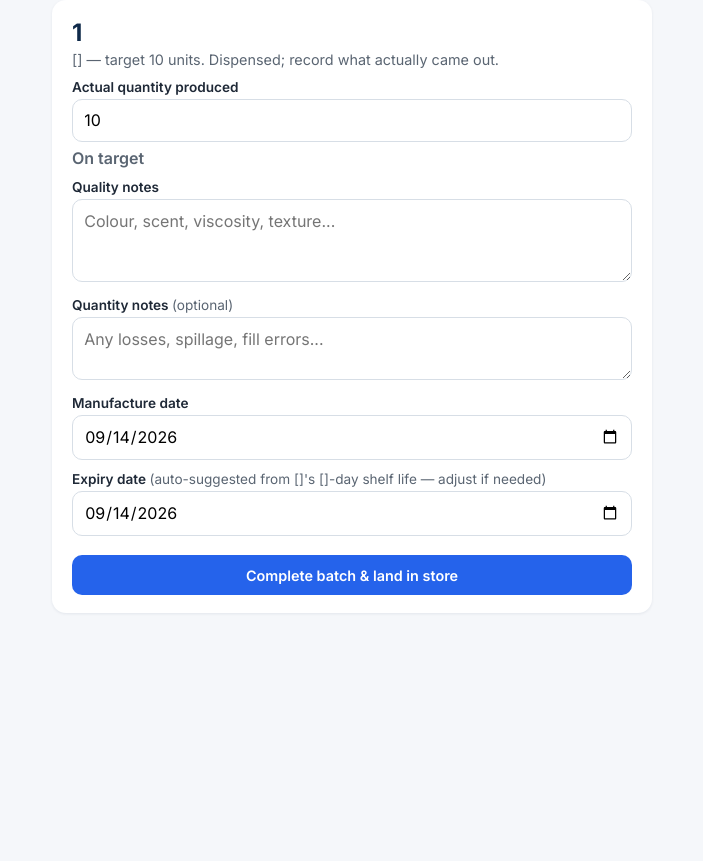
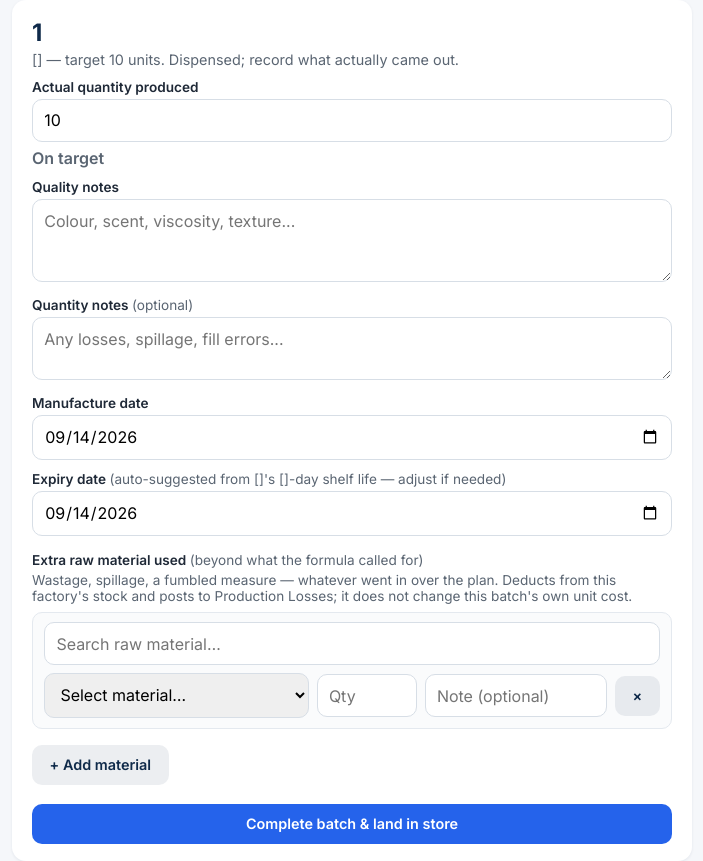
Before and after one commit to jonathan-ndayisenga/ternah-for-factories, a Django app: template templates/production/batch_complete.html in a window 1280 px wide. Shown: the whole page, without its empty margins (288-991 px from the left). Before the commit the page ends 595 px from the top, so only its background shows below. Run offline with Django 5.2, Linux system fonts and the light colour scheme; the template is opened without the code that fills it: most values are stand-ins (such as "Sample title", 1, 10 or a date in 2020); some libraries are stand-ins or nearby versions.

Commit message:
Track extra raw material used beyond the formula as a production loss
On the Complete Batch & QA page, let Production record raw material
used beyond what the formula planned for — a searchable material
picker with a quantity per row, guarded against claiming more than a
factory actually has in stock. Each loss line draws FEFO from that
material's purchases just like normal dispensing, and the total posts
Dr Production Losses / Cr Raw Materials Inventory. It's kept out of
the batch's own unit_cost_at_production (formula-driven only) so one
messy run doesn't distort the product's standard cost — the batch
report instead shows it as a separate loss figure and flags the
affected dispensation rows.

Co-Authored-By: Claude Sonnet 5 <noreply@anthropic.com>

```diff
--- a/finance/models.py
+++ b/finance/models.py
@@ -120,7 +120,7 @@ class JournalEntry(TimeStamped):
                ("COGS_CORRECTION", "Cost of goods sold — correction"),
                ("INVOICE_AR", "Invoice raised to client"), ("INVOICE_AR_PAYMENT", "Invoice payment received"),
                ("INVOICE_AP", "Supplier bill recorded"), ("INVOICE_AP_PAYMENT", "Supplier bill paid"),
-               ("MANUAL", "Manual journal entry")]
+               ("MANUAL", "Manual journal entry"), ("BATCH_LOSS", "Production loss")]
     business = models.ForeignKey("platformadmin.Business", on_delete=models.CASCADE)
     branch = models.ForeignKey("core.Branch", null=True, blank=True, on_delete=models.SET_NULL)  # branch P&L
     number = models.CharField(max_length=40, blank=True)      # JNL{INITIALS}-DDMMYY-SEQ
--- a/templates/production/batch_complete.html
+++ b/templates/production/batch_complete.html
@@ -1,11 +1,20 @@
 {% extends "base.html" %}
 {% block title %}Complete Batch — {{ batch.batch_number }}{% endblock %}
 {% block content %}
-<div class="card" style="max-width:600px;margin:0 auto">
+<div class="card" style="max-width:680px;margin:0 auto">
   <h2 style="color:var(--ternah-navy);margin-bottom:.25rem">{{ batch.batch_number }}</h2>
   <p style="color:var(--muted);font-size:.9rem;margin-bottom:.5rem">{{ batch.product.name }} — target {{ batch.target_quantity }} units. Dispensed; record what actually came out.</p>
 
-  <form method="post" class="stack" id="completeForm">
+  <style>
+    .loss-row { border:1px solid #E4E9EF; border-radius:10px; padding:.6rem .7rem; margin-bottom:.6rem; background:#FAFBFC; }
+    .loss-search { width:100%; margin-bottom:.5rem; padding:.5rem .7rem; border:1px solid #D7DEE6; border-radius:8px; font-family:inherit; font-size:.85rem; box-sizing:border-box; }
+    .loss-controls { display:flex; gap:.5rem; flex-wrap:wrap; align-items:center; }
+    .loss-material { flex:2 1 220px; min-width:200px; padding:.55rem .6rem; border:1px solid #D7DEE6; border-radius:8px; font-family:inherit; }
+    .loss-qty { flex:0 0 100px; width:100px; padding:.55rem .6rem; border:1px solid #D7DEE6; border-radius:8px; font-family:inherit; }
+    .loss-note { flex:1 1 160px; min-width:140px; padding:.55rem .6rem; border:1px solid #D7DEE6; border-radius:8px; font-family:inherit; }
+  </style>
+
+  <form method="post" class="stack" id="completeForm" onsubmit="return confirmComplete()">
     {% csrf_token %}
     <label>Actual quantity produced</label>
     <input name="actual_quantity" id="actualQty" type="number" min="1" value="{{ batch.target_quantity }}" required oninput="updateVariance()">
@@ -20,6 +29,24 @@
     <input name="manufacture_date" id="mfgDate" type="date" required>
     <label>Expiry date <span style="color:var(--muted);font-weight:400;text-transform:none;letter-spacing:0">{% if batch.product.shelf_life_days %}(auto-suggested from {{ batch.product.name }}'s {{ batch.product.shelf_life_days }}-day shelf life — adjust if needed){% else %}(optional){% endif %}</span></label>
     <input name="expiry_date" id="expDate" type="date">
+
+    <label style="margin-top:1rem">Extra raw material used <span style="color:var(--muted);font-weight:400;text-transform:none;letter-spacing:0">(beyond what the formula called for)</span></label>
+    <p style="color:var(--muted);font-size:.85rem;margin-bottom:.5rem">Wastage, spillage, a fumbled measure — whatever went in over the plan. Deducts from this factory's stock and posts to Production Losses; it does not change this batch's own unit cost.</p>
+    <div id="lossRows">
+      <div class="loss-row">
+        <input type="text" class="loss-search" placeholder="Search raw material…" oninput="filterLossOptions(this)">
+        <div class="loss-controls">
+          <select name="loss_material" class="loss-material" onchange="onLossMaterialChange(this)">
+            <option value="">Select material…</option>
+            {% for m in materials %}<option value="{{ m.pk }}" data-available="{{ m.available }}">{{ m.name }} ({{ m.available|floatformat:3 }} {{ m.unit_of_measure }} available)</option>{% endfor %}
+          </select>
+          <input type="number" step="0.001" min="0.001" name="loss_quantity" class="loss-qty" placeholder="Qty" oninput="validateLossQty(this)">
+          <input type="text" name="loss_note" class="loss-note" placeholder="Note (optional)">
+          <button type="button" class="btn ghost row-remove" onclick="removeLossRow(this)">&times;</button>
+        </div>
+      </div>
+    </div>
+    <button type="button" class="btn ghost" style="margin-top:.4rem" onclick="addLossRow()">+ Add material</button>
 
     <button class="btn" style="margin-top:1.2rem;width:100%">Complete batch & land in store</button>
   </form>
@@ -56,6 +83,52 @@ function updateExpiry() {
     expInput.value = toLocalISODate(d);
   }
 }
+function filterLossOptions(input) {
+  const sel = input.closest(".loss-row").querySelector(".loss-material");
+  const q = input.value.trim().toLowerCase();
+  Array.from(sel.options).forEach(opt => {
+    opt.hidden = !!(opt.value && q && !opt.textContent.toLowerCase().includes(q));
+  });
+}
+function onLossMaterialChange(sel) {
+  const row = sel.closest(".loss-row");
+  const qtyInput = row.querySelector(".loss-qty");
+  const opt = sel.selectedOptions[0];
+  qtyInput.max = opt ? (opt.dataset.available || 0) : 0;
+  validateLossQty(qtyInput);
+}
+function validateLossQty(input) {
+  const max = parseFloat(input.max);
+  if (max && parseFloat(input.value) > max) input.value = max;
+}
+function addLossRow() {
+  const rows = document.getElementById("lossRows");
+  const row = rows.firstElementChild.cloneNode(true);
+  row.querySelector(".loss-search").value = "";
+  Array.from(row.querySelectorAll(".loss-material option")).forEach(o => o.hidden = false);
+  row.querySelector(".loss-material").selectedIndex = 0;
+  row.querySelector(".loss-qty").value = "";
+  row.querySelector(".loss-qty").removeAttribute("max");
+  row.querySelector(".loss-note").value = "";
+  rows.appendChild(row);
+}
+function removeLossRow(btn) {
+  const rows = document.getElementById("lossRows");
+  if (rows.children.length > 1) btn.closest(".loss-row").remove();
+}
+function confirmComplete() {
+  const lossBits = [];
+  document.querySelectorAll("#lossRows .loss-row").forEach(row => {
+    const sel = row.querySelector(".loss-material");
+    const qty = row.querySelector(".loss-qty").value;
+    if (sel.value && qty) lossBits.push(`${qty} × ${sel.selectedOptions[0].textContent.split(" (")[0]}`);
+  });
+  let msg = "Complete this batch? It lands in the finished-goods store at the cost you're about to lock in.";
+  if (lossBits.length) {
+    msg += `\n\nExtra material recorded as lost: ${lossBits.join(", ")}. This deducts from stock and posts to Production Losses — it will not change this batch's own unit cost.`;
+  }
+  return confirm(msg);
+}
 document.addEventListener("DOMContentLoaded", function () {
   updateVariance();
   document.getElementById("mfgDate").value = toLocalISODate(new Date());
```
Also changed, not shown: finance/services.py (+13 -0 lines), production/models.py (+11 -1 lines), production/views.py (+64 -6 lines), templates/reports/production_batch_detail.html (+10 -3 lines), finance/migrations/0007_alter_journalentry_source.py (added), production/migrations/0017_dispensation_is_loss_dispensation_note_and_more.py (added).
